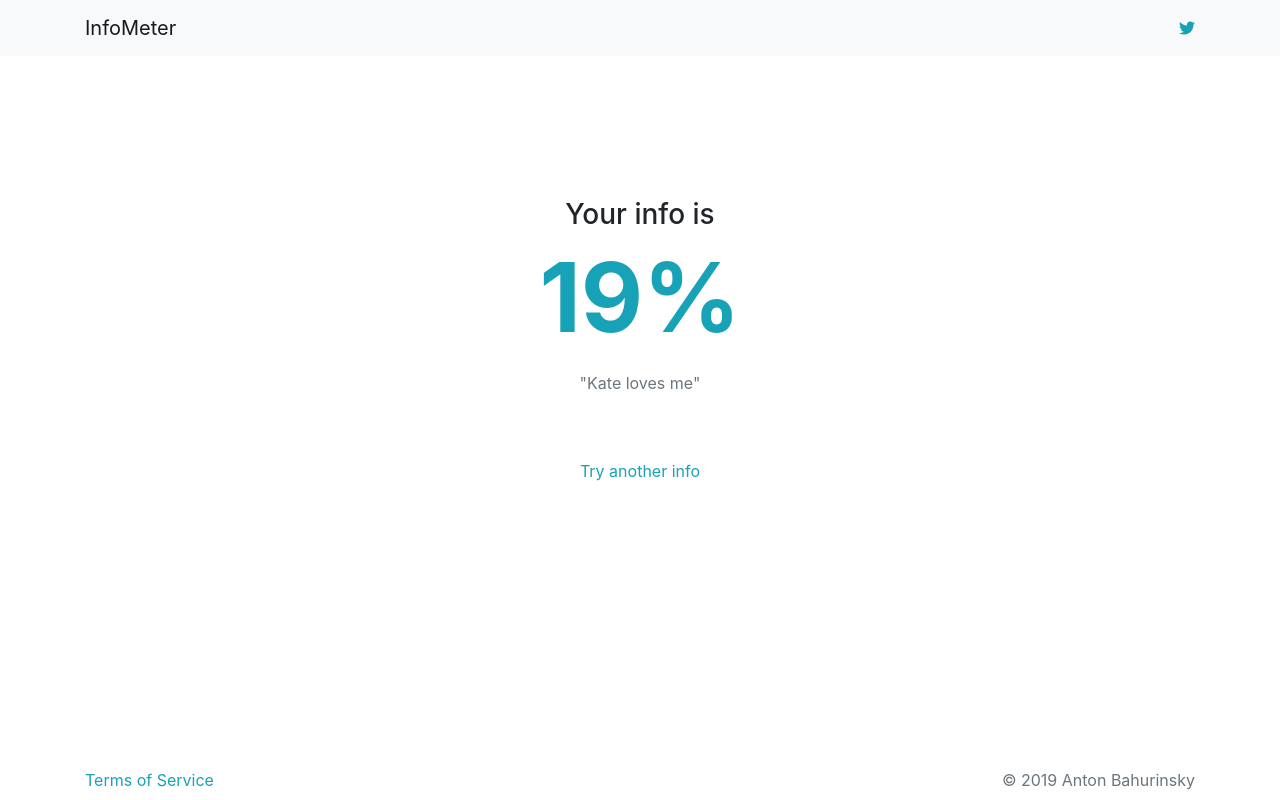
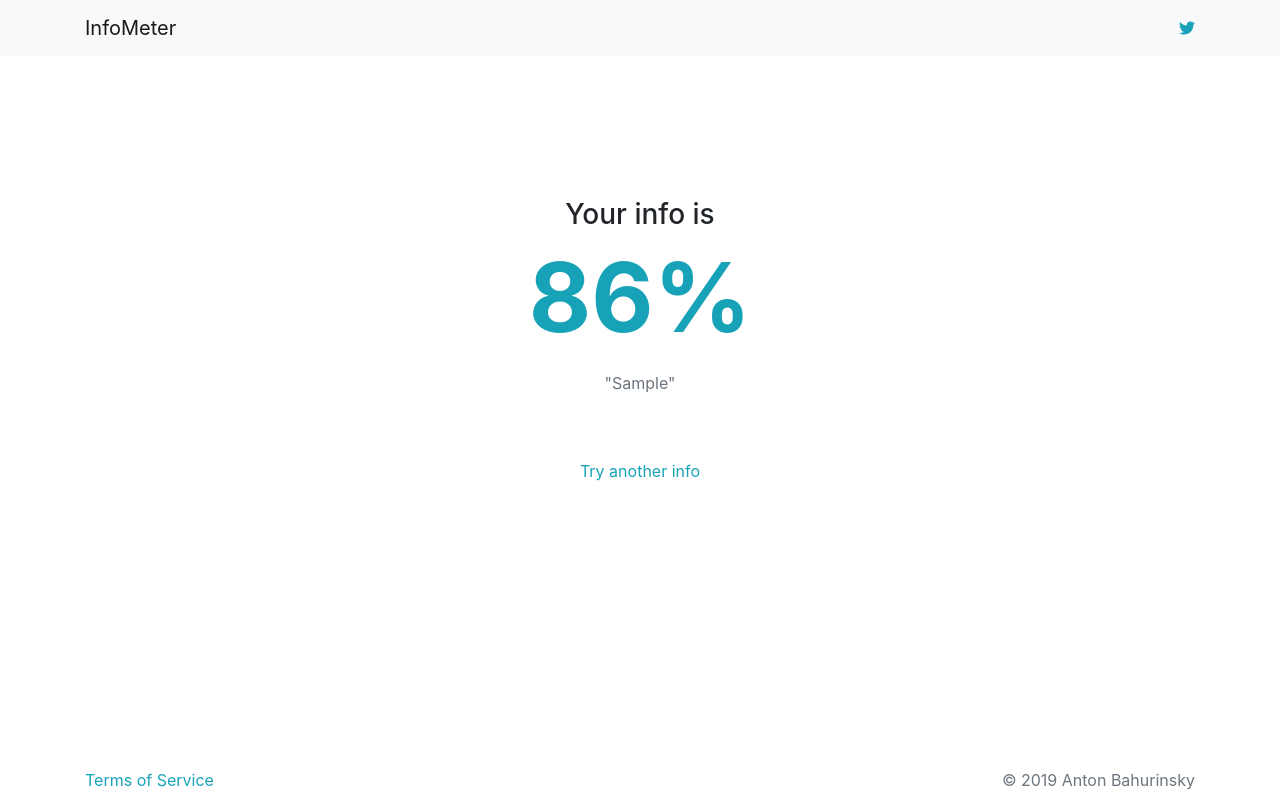
Before and after one commit to toxa16/infometer-client, a React (Vite) app: page / in a window 1280 px wide. Both pictures are taken after typing "Sample" into the empty fields and a click on the button "Check". Built offline with nearby package versions, Linux system fonts and the light colour scheme.

Commit message:
init random percentage

```diff
--- a/src/ResultPage.js
+++ b/src/ResultPage.js
@@ -1,8 +1,18 @@
 import React from 'react';
 
 export default class ResultPage extends React.Component {
+  constructor(props) {
+    super(props);
+    this.state = {
+      infoPercentage: null,
+    };
+  }
+
   componentDidMount() {
-    console.log(this.props.q);
+    const randomNumber = Math.round(Math.random() * 100);
+    this.setState({
+      infoPercentage: randomNumber,
+    });
   }
 
   handleBackClick(event) {
@@ -14,8 +24,10 @@ export default class ResultPage extends React.Component {
     return (
       <div>
         <p className="h3">Your info is</p>
-        <p className="font-weight-bold text-info display-1">19%</p>
-        <p className="text-muted pb-5">"Kate loves me"</p>
+        <p className="font-weight-bold text-info display-1">
+          { this.state.infoPercentage }%
+        </p>
+        <p className="text-muted pb-5">"{ this.props.q }"</p>
         <div>
           <a className="text-info" href="/"
               onClick={ this.handleBackClick.bind(this) }>Try another info</a>
```
